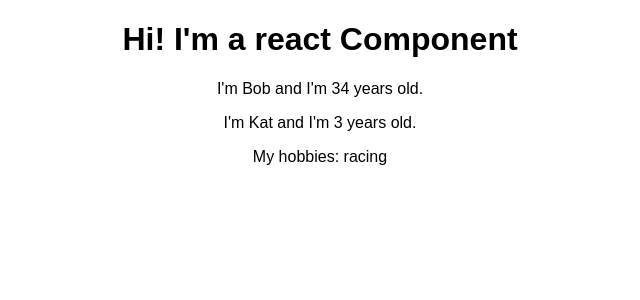
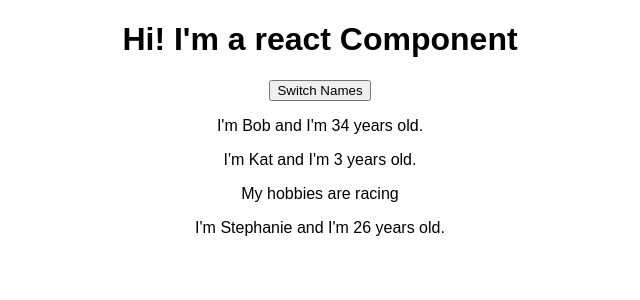
Before and after one commit to SanazME/ReactMiniProjects, a React (Create React App) app in the folder react-complete-guide/: page / in a window 1280 px wide. Shown: the top 300 px of the page, without its empty margins (320-960 px from the left). Built offline with nearby package versions, Linux system fonts and the light colour scheme.

Commit message:
add state

```diff
--- a/react-complete-guide/src/App.js
+++ b/react-complete-guide/src/App.js
@@ -3,12 +3,22 @@ import './App.css';
 import Person from './Person/Person'
 
 class App extends Component {
+  state = {
+    persons: [
+      { name: "Bob", age: 34 },
+      { name: "Kat", age: 3 },
+      { name: "Stephanie", age: 26 }
+    ]
+  }
+
   render() {
     return (
       <div className="App">
         <h1>Hi! I'm a react Component</h1>
-        <Person name="Bob" age="34" />
-        <Person name="Kat" age="3">My hobbies: racing</Person>
+        <button>Switch Names</button>
+        <Person name={this.state.persons[0].name} age={this.state.persons[0].age} />
+        <Person name={this.state.persons[1].name} age={this.state.persons[1].age}>My hobbies are racing</Person>
+        <Person name={this.state.persons[2].name} age={this.state.persons[2].age} />
       </div>
     );
   }
```
